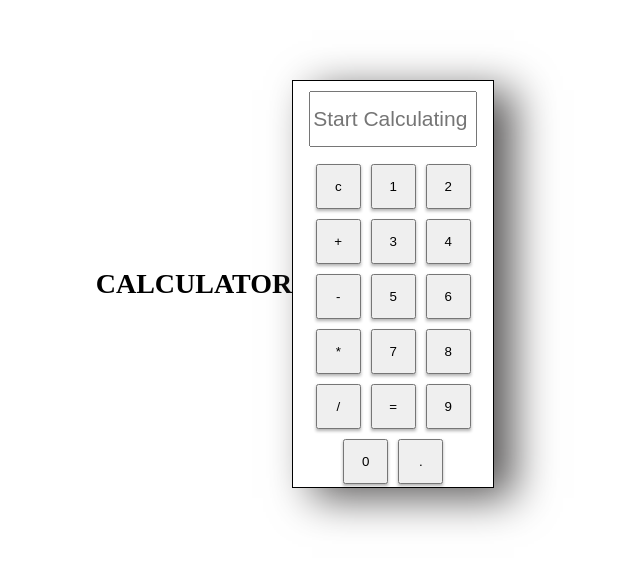
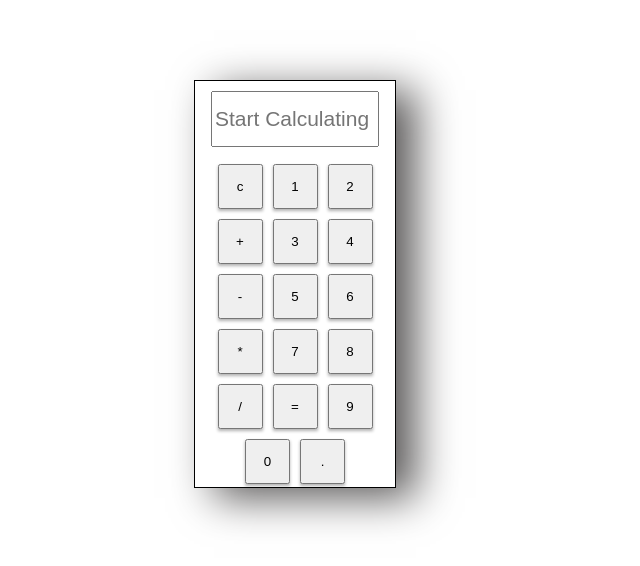
Before and after one commit to sachindwivedi70/Vercel-Calculator, a plain HTML site: page index.html in a window 1280 px wide. Shown: the part 124-690 px from the top of the page, without its empty margins (345-985 px from the left). Drawn offline with Linux system fonts and the light colour scheme.

Commit message:
one more change

```diff
--- a/index.html
+++ b/index.html
@@ -8,9 +8,9 @@
   </head>
   <body>
     <div class="main-page">
-      <div class="heading">
+      <!-- <div class="heading">
         <h1>CALCULATOR</h1>
-      </div>
+      </div> -->
 
       <div class="border">
         <div class="display">
```
